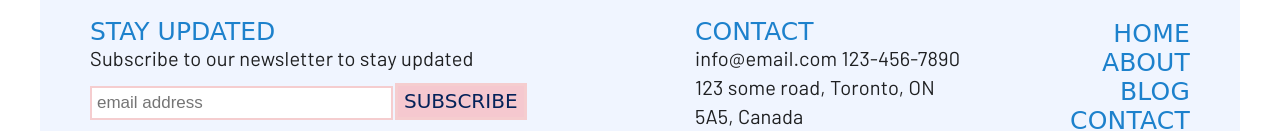
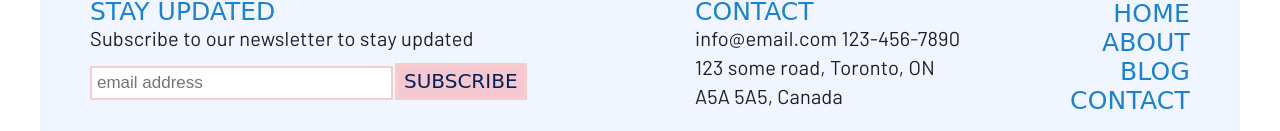
Before and after one commit to ashwinalexander/ashwin-alexander-project-one, a plain HTML site: page index.html in a window 1280 px wide. Shown: the part 2669-2800 px from the top of the page. Drawn offline with Linux system fonts and the light colour scheme; a web font is replaced by a local one.

Commit message:
fixed that weird whitespace nav issue

```diff
--- a/index.html
+++ b/index.html
@@ -145,7 +145,7 @@
                 <h5>contact</h5>
                 <p>info@email.com 123-456-7890 </p>
                 <p>123 some road, Toronto, ON </p>
-                <p> 5A5, Canada</p>
+                <p> A5A 5A5, Canada</p>
             </div>
 
             <div class="lower-nav">
--- a/styles.css
+++ b/styles.css
@@ -438,7 +438,6 @@
     nav {
         text-align: right;
         height: 20px;
-        margin: 10px;
     }
 
     nav li {
```
